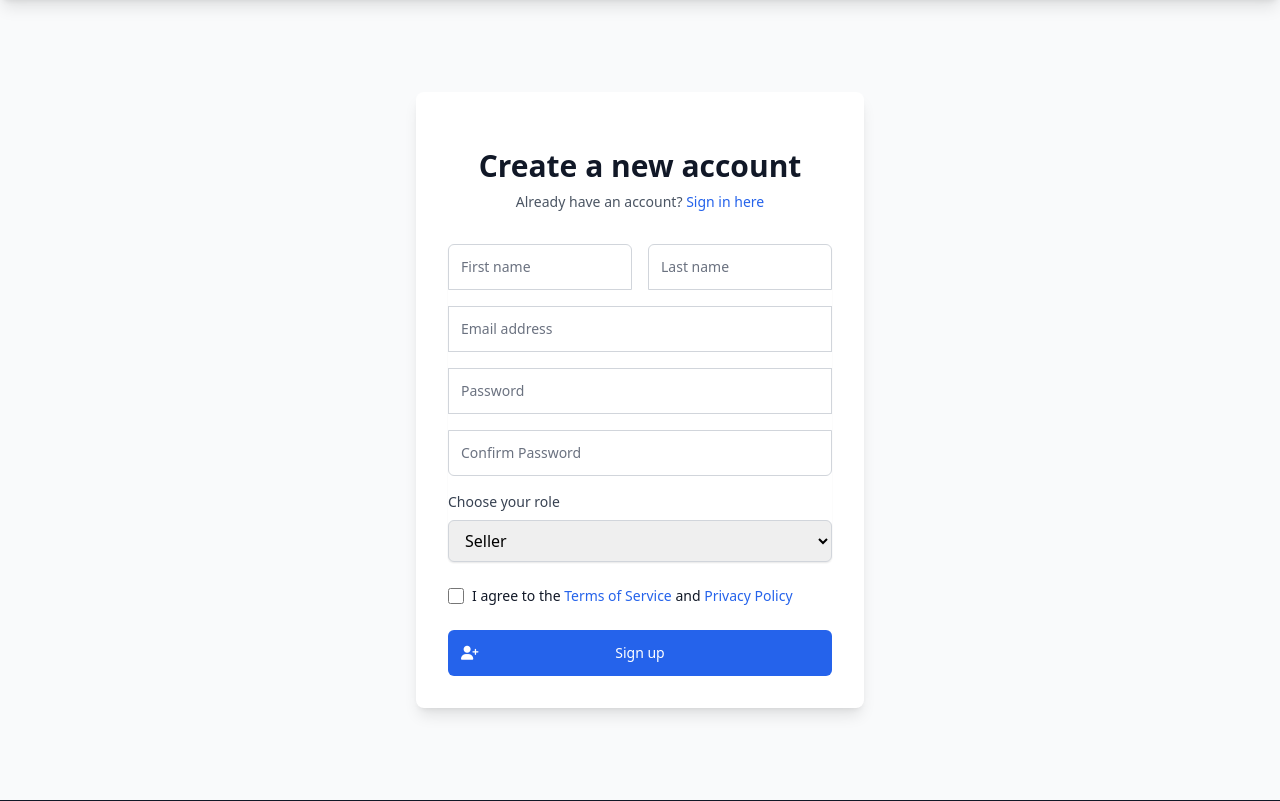
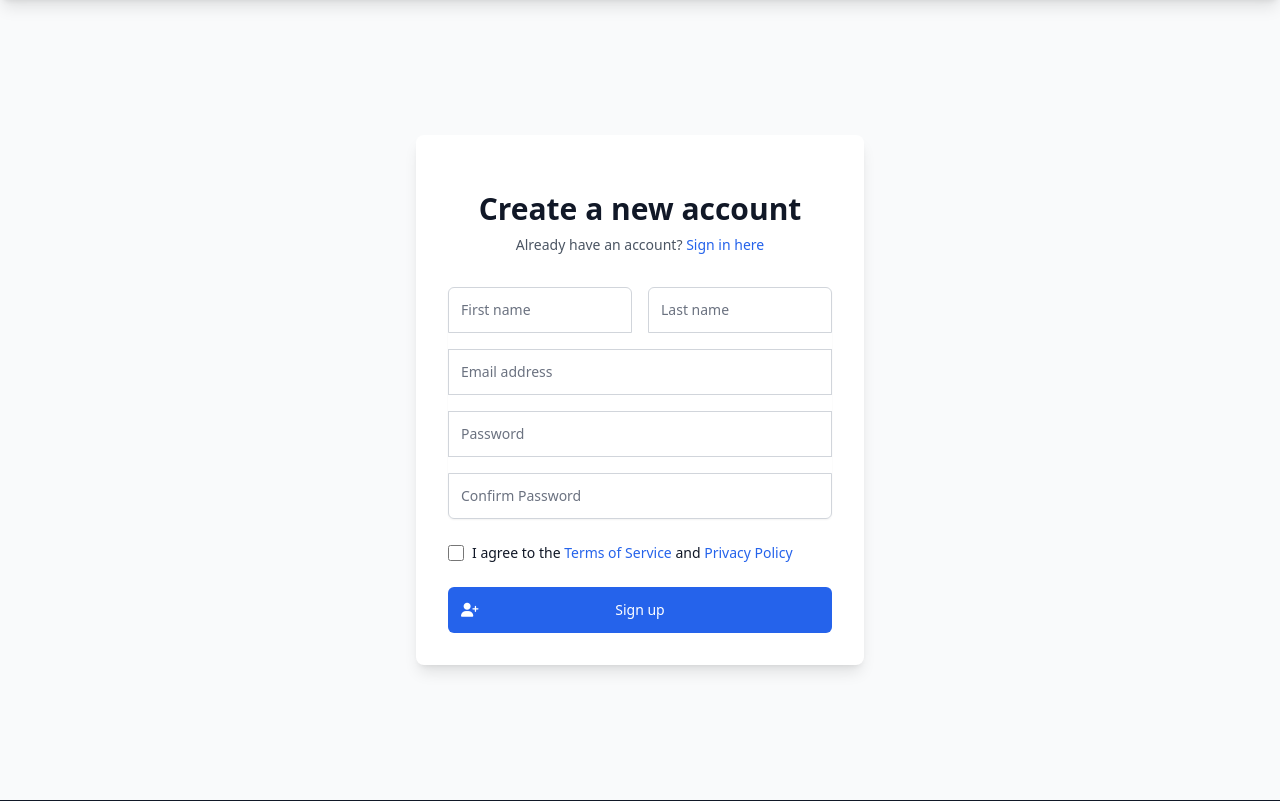
Before and after one commit to Ravindu-lasal/LensLink, a PHP site: page /signup.php in a window 1280 px wide. Shown: the part 64-865 px from the top of the page. Run offline with PHP 8.4, Linux system fonts and the light colour scheme; some libraries are stand-ins or nearby versions.

Commit message:
Remove role selection from signup form for simplification

```diff
--- a/signup.php
+++ b/signup.php
@@ -1,14 +1,12 @@
 <?php
 require_once 'config/db_conn.php';
 
-if ($_SERVER["REQUEST_METHOD"] === "POST") {
-    // Sanitize and collect form input
+if ($_SERVER["REQUEST_METHOD"] === "POST") {    // Sanitize and collect form input
     $firstName = trim($_POST["first-name"]);
     $lastName = trim($_POST["last-name"]);
     $email = trim($_POST["email"]);
     $password = $_POST["password"];
     $confirmPassword = $_POST["confirm-password"];
-    $role = $_POST["role"];
 
     // Combine first and last name
     $fullName = $firstName . ' ' . $lastName;
@@ -97,15 +95,7 @@ if ($_SERVER["REQUEST_METHOD"] === "POST") {
                     <div>
                         <label for="confirm-password" class="sr-only">Confirm Password</label>
                         <input id="confirm-password" name="confirm-password" type="password" autocomplete="new-password" required
-                            class="appearance-none rounded-none relative block w-full px-3 py-3 border border-gray-300 placeholder-gray-500 text-gray-900 rounded-b-md focus:outline-none focus:ring-blue-500 focus:border-blue-500 focus:z-10 sm:text-sm"
-                            placeholder="Confirm Password">
-                    </div>
-                    <div class="mt-4">
-                        <label for="role" class="block text-sm text-gray-700 mb-2">Choose your role</label>
-                        <select id="role" name="role" class="block w-full px-3 py-2 border border-gray-300 rounded-md shadow-sm focus:outline-none focus:ring-blue-500 focus:border-blue-500">
-                            <option value="seller">Seller</option>
-                            <option value="buyer">Buyer</option>
-                        </select>
+                            class="appearance-none rounded-none relative block w-full px-3 py-3 border border-gray-300 placeholder-gray-500 text-gray-900 rounded-b-md focus:outline-none focus:ring-blue-500 focus:border-blue-500 focus:z-10 sm:text-sm" placeholder="Confirm Password">
                     </div>
                 </div>
 
```
